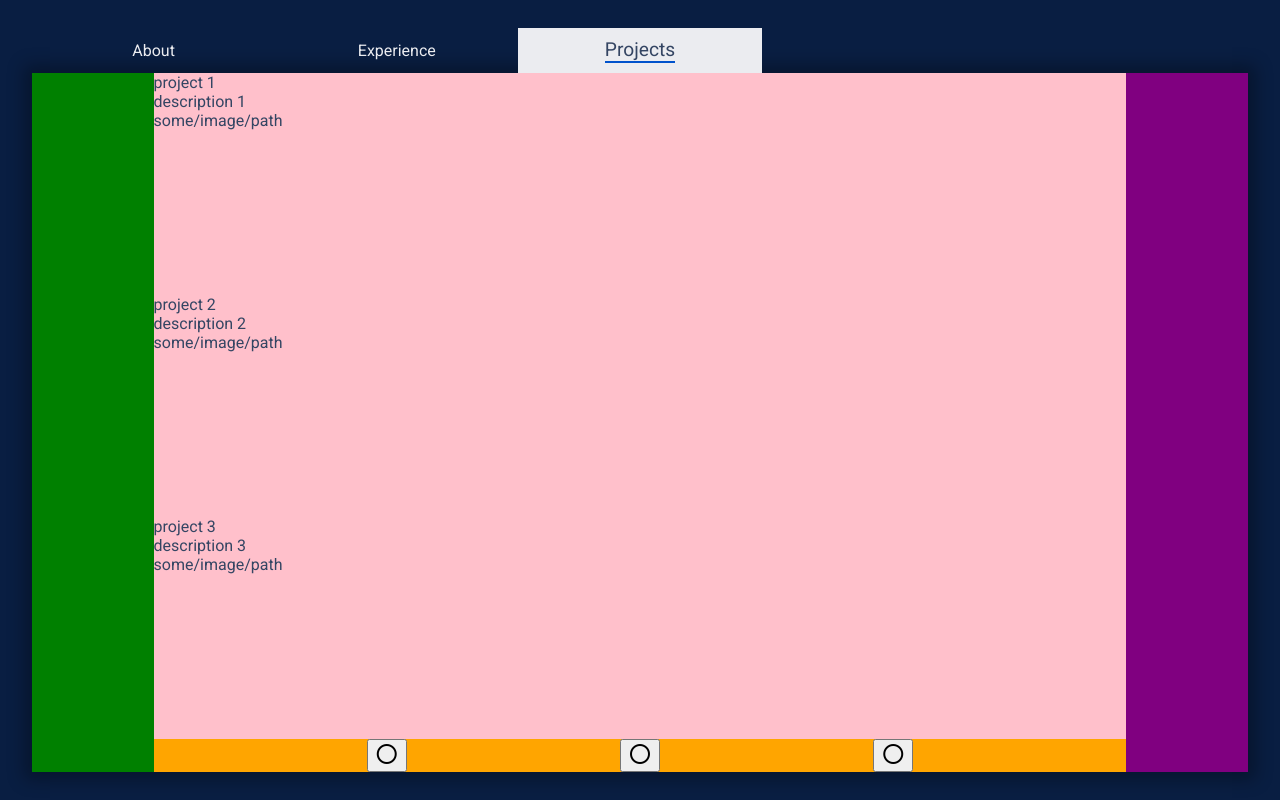
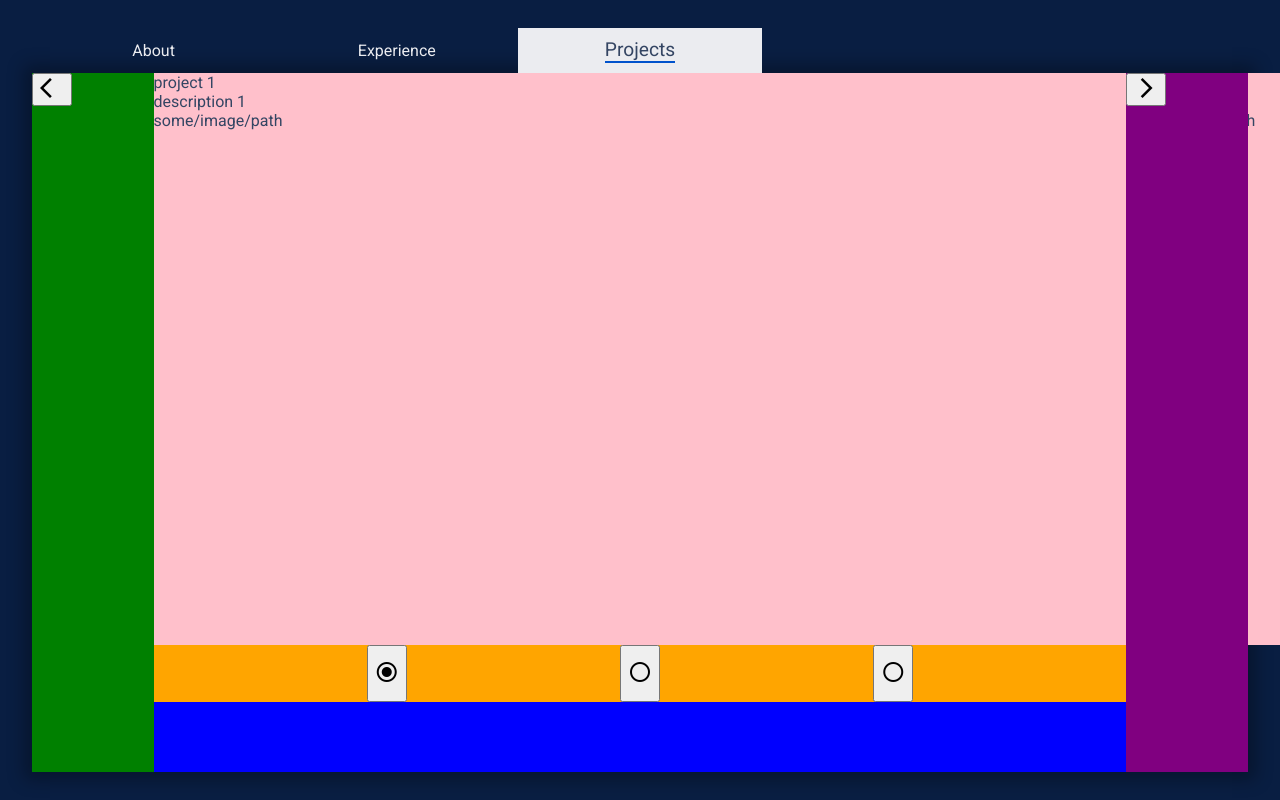
Before and after one commit to jmf5pu/portfolio, a React (Create React App) app: page / in a window 1280 px wide. Both pictures are taken after a click on the element "Projects". Built offline with nearby package versions, Linux system fonts and the light colour scheme.

Commit message:
finish carousel v1

```diff
--- a/public/index.html
+++ b/public/index.html
@@ -24,6 +24,16 @@
       rel="stylesheet"
       href="https://fonts.googleapis.com/css2?family=Material+Symbols+Outlined:opsz,wght,FILL,GRAD@20..48,100..700,0..1,-50..200"
     />
+    <!-- arrow forward -->
+    <link
+      rel="stylesheet"
+      href="https://fonts.googleapis.com/css2?family=Material+Symbols+Outlined:opsz,wght,FILL,GRAD@48,400,0,0"
+    />
+    <!-- arrow backward -->
+    <link
+      rel="stylesheet"
+      href="https://fonts.googleapis.com/css2?family=Material+Symbols+Outlined:opsz,wght,FILL,GRAD@48,400,0,0"
+    />
     <title>React App</title>
   </head>
   <body>
--- a/src/components/CarouselButtons.tsx
+++ b/src/components/CarouselButtons.tsx
@@ -12,7 +12,9 @@ function CarouselButtons(props: CarouselButtonsProps) {
       {props.projects.map((project, index) => (
         <button className={styles.carouselButton}>
           <span key={index} className="material-symbols-outlined">
-            radio_button_unchecked
+            {index === props.activeIndex
+              ? "radio_button_checked"
+              : "radio_button_unchecked"}
           </span>
         </button>
       ))}
--- a/src/components/CarouselItem.tsx
+++ b/src/components/CarouselItem.tsx
@@ -6,6 +6,7 @@ type CarouselItemProps = {
 
 function CarouselItem(props: CarouselItemProps) {
   return (
+    <div className={styles.FlexContainer}>
       <div className={styles.gridContainer}>
         {props.project.title}
         <br />
@@ -13,6 +14,7 @@ function CarouselItem(props: CarouselItemProps) {
         <br />
         {props.project.image}
       </div>
+    </div>
   );
 }
 export default CarouselItem;
--- a/src/components/ThirdTabMainWindow.tsx
+++ b/src/components/ThirdTabMainWindow.tsx
@@ -37,14 +37,37 @@ function ThirdTabMainWindow() {
 
   return (
     <div className={styles.outerFlexContainer}>
-      <div className={styles.leftArrow}></div>
+      <div className={styles.leftArrow}>
+        <button
+          className="button-arrow"
+          onClick={() => {
+            setActiveIndex(activeIndex - 1);
+          }}
+        >
+          <span className="material-symbols-outlined">arrow_back_ios</span>
+        </button>
+      </div>
       <div className={styles.innerFlexContainer}>
-        {projects.map((project) => {
-          return <CarouselItem project={project} />;
-        })}
+        <div
+          className={styles.itemFlexContainer}
+          style={{ transform: `translate(-${activeIndex * 100}%)` }}
+        >
+          {projects.map((project) => {
+            return <CarouselItem project={project} />;
+          })}
+        </div>
         <CarouselButtons projects={projects} activeIndex={activeIndex} />
       </div>
-      <div className={styles.rightArrow}></div>
+      <div className={styles.rightArrow}>
+        <button
+          className="button-arrow"
+          onClick={() => {
+            setActiveIndex(activeIndex + 1);
+          }}
+        >
+          <span className="material-symbols-outlined">arrow_forward_ios</span>
+        </button>
+      </div>
     </div>
   );
 }
--- a/src/components/styles/CarouselItem.module.css
+++ b/src/components/styles/CarouselItem.module.css
@@ -4,3 +4,11 @@
   height: 100%;
   width: 100%;
 }
+
+.FlexContainer {
+  display: inline-flex;
+  align-items: center;
+  justify-content: center;
+  height: 100%;
+  width: 100%;
+}
--- a/src/components/styles/ThirdTabMainWindow.module.css
+++ b/src/components/styles/ThirdTabMainWindow.module.css
@@ -8,18 +8,33 @@
 .innerFlexContainer {
   display: flex;
   flex-direction: column;
-  height: 100%;
+  height: 90%;
   width: 80%;
 }
 
+.itemFlexContainer {
+  height: 100%;
+  width: 100%;
+  white-space: nowrap;
+  transition: transform 0.3s;
+}
+
+.buttonFlexContainer {
+  display: flex;
+  flex-direction: column;
+  height: 10%;
+  width: 80%;
+}
 .leftArrow {
   background-color: green;
   height: 100%;
   width: 10%;
+  z-index: 1;
 }
 
 .rightArrow {
   background-color: purple;
   height: 100%;
   width: 10%;
+  z-index: 1;
 }
```
Lines whose indentation alone changed are shown as unchanged.
